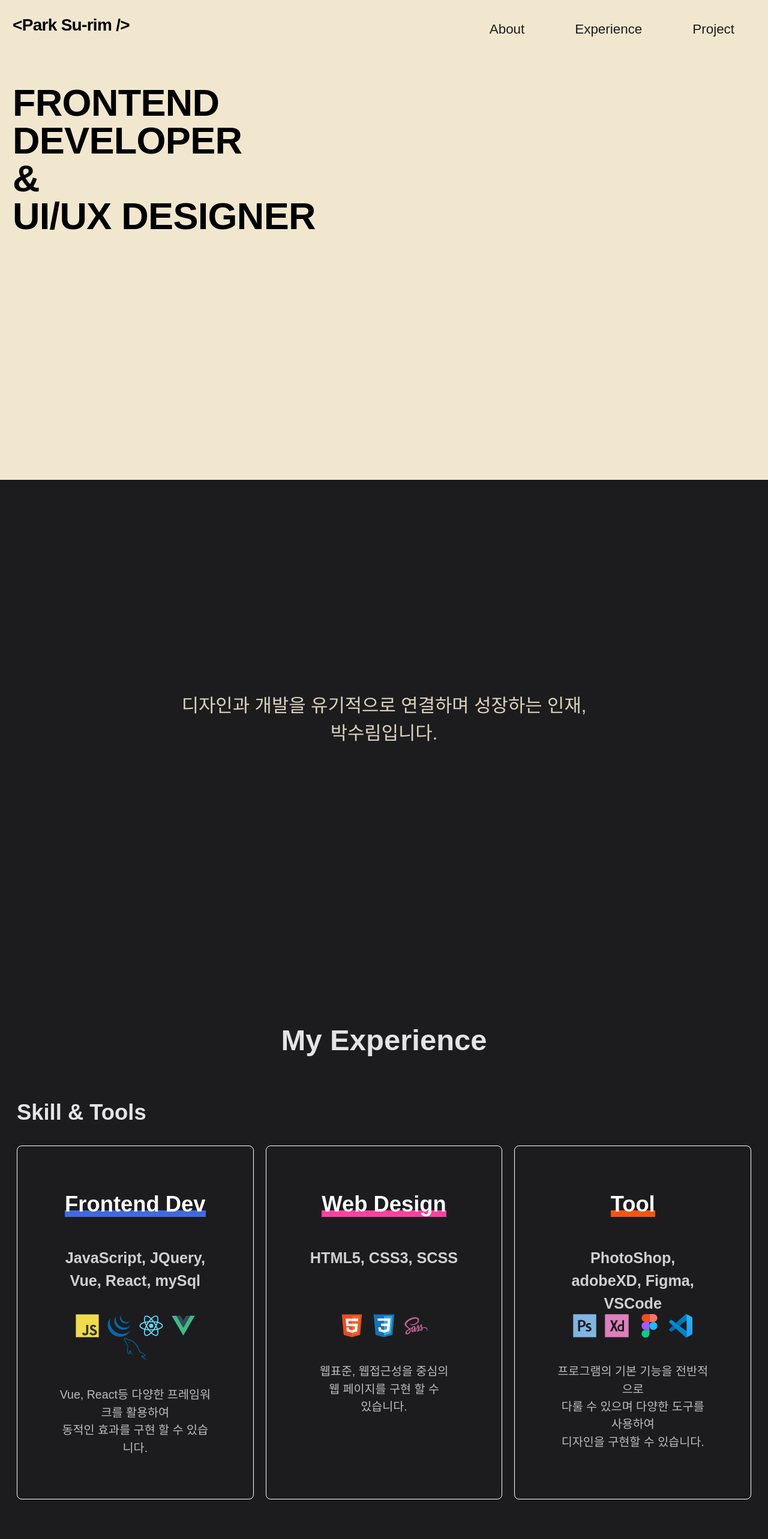
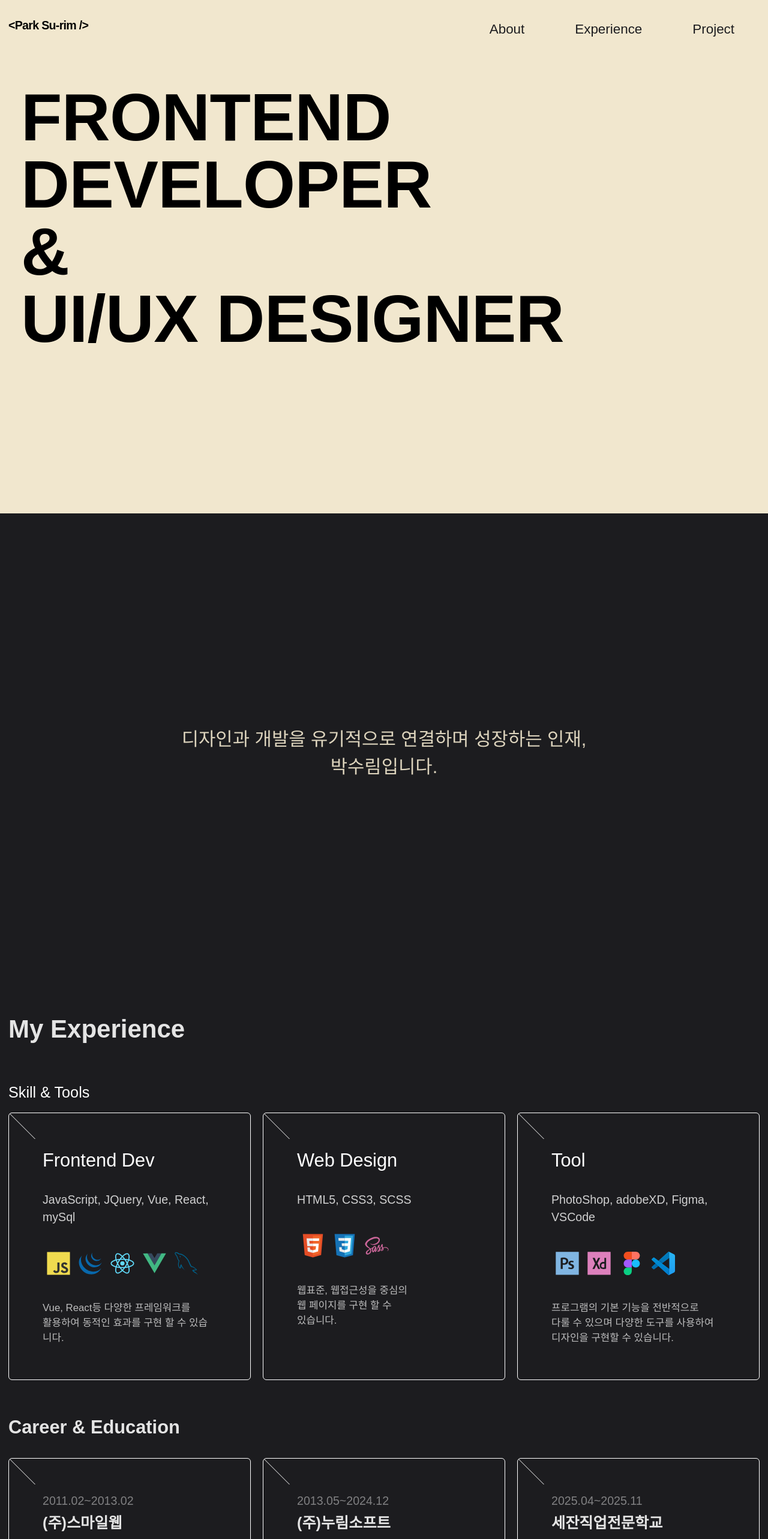
Before and after one commit to hollolo123/portfolio, a Vue app: page / in a window 1280 px wide. Shown: the top 2566 px of the page at 60% size. Built offline with nearby package versions, Linux system fonts and the light colour scheme.

Commit message:
design :: exp

```diff
--- a/src/styles/common/common.scss
+++ b/src/styles/common/common.scss
@@ -6,7 +6,7 @@ html { font-size: 14px; }
 body {
   font: {
     family: 'Pretenadrd', Arial, Helvetica, sans-serif;
-    size: 1.6rem;
+    size: 1.4rem;
     weight: 400;
   }
   min-width: 420px;
@@ -16,10 +16,10 @@ body {
 a { text-decoration: none; color: inherit; }
 
 /* h */
-h1 { font-size: 4rem; font-weight: 700; }
-h2 { font-size: 3.5rem; font-weight: 700; }
-h3 { font-size: 2.6rem; font-weight: 600; }
-h4 { font-size: 2.5rem;}
+h1 { font-size: 3.5rem; font-weight: 700; }
+h2 { font-size: 3rem; font-weight: 700; }
+h3 { font-size: 2.2rem; font-weight: 600; }
+h4 { font-size: 1.4rem;}
 
 
 /* topBtn */
@@ -84,8 +84,8 @@ h4 { font-size: 2.5rem;}
   }
 }
 
-// @media all and (min-width:1921px) {
-//   .inner {
-//     max-width: 1440px;
-//   }
-// }
+@media all and (min-width:1921px) {
+  .inner {
+    max-width: 1440px;
+  }
+}
--- a/src/styles/layout/experience.scss
+++ b/src/styles/layout/experience.scss
@@ -6,8 +6,11 @@
   > h3 {
     width: 100%;
     display: block;
-    margin: 2rem 0;
+    margin: 1rem 0;
     text-align: left;
+    font-size: 1.8rem;
+    font-weight: normal;
+    color:#fff;
   }
   .exp__wrap {
     display: flex;
@@ -15,46 +18,36 @@
     gap: 20px;
   }
   .exp__box {
+    position: relative;
     width:100%;
     border: 1px solid #fff;
-    border-radius: 8px;
+    border-radius: 6px;
     padding: 5rem;
+    text-align: left;
     box-sizing: border-box;
+
+    &::after {
+      content: '';
+      display: block;
+      position: absolute;
+      top: 1px;
+      left: 22px;
+      width: 1px;
+      height: 3rem;
+      background: #fff;
+      transform: skewX(-135deg);
+    }
     .tit, .tit2, .tit3 {
       position: relative;
       display: inline-block;
-      font-size: 2.6rem;
-      font-weight: 600;
+      font-size: 2.2rem;
+      font-weight: 500;
       color: #fff;
-      height: 5rem;
       z-index: 0;
-      &::after {
-        content: '';
-        position: absolute;
-        left: 0;
-        bottom: 1.6rem;
-        width: 100%;
-        height: 0.8rem;
-        background: #4169e1;
-        z-index: -1;
-      }
-
-    }
-    .tit2 {
-      &::after {
-        background: #FB41A1;
-      }
-    }
-    .tit3 {
-      &::after {
-        background: #F35512;
-      }
     }
     .skill {
-      font-size: 1.8rem;
-      font-weight: 600;
-      margin: 2rem;
-      height: 5rem;
+      font-size: 1.4rem;
+      margin: 2rem 0;
       opacity: .9;
     }
     .icon {
@@ -74,7 +67,7 @@
     .txt {
       margin-top: 2.5rem;
       opacity: 0.8;
-      font-size: 1.4rem;
+      font-size: 1.2rem;
       font-weight: normal;
       > ul {
         > li {
@@ -95,7 +88,6 @@
         }
       }
     }
-
     .company {
       font-size: 1.8rem;
       font-weight: 600;
@@ -134,7 +126,7 @@
   .exp__wrapper {
     .exp__wrap {
       .exp__box {
-        padding: 5rem;
+        padding: 4rem;
       }
       .skill {
         margin: 2rem 5rem;
--- a/src/styles/layout/header.scss
+++ b/src/styles/layout/header.scss
@@ -31,9 +31,8 @@ header {
         a {
           display: inline-block;
           line-height: 6rem;
-          padding: 0 .5rem;
           font-weight: 700;
-          font-size: 2rem;
+          font-size: 1.4rem;
           letter-spacing: -0.05rem;
         }
       }
--- a/src/styles/layout/intro.scss
+++ b/src/styles/layout/intro.scss
@@ -1,4 +1,23 @@
 @use '@/styles/common/import/variables' as *;
+
+/* Intro */
+.main__slogan {
+  width: 100%;
+  height: 100vh;
+  padding: 8rem 0 0 1.5rem;
+  box-sizing: border-box;
+  text-align: left;
+  p {
+    font-size: 4.5rem;
+    font-weight: 700;
+    line-height: 4.5rem;
+    letter-spacing: -0.05rem;
+  }
+  .text {
+    margin-top: 5rem;
+  }
+}
+
 
 .intro__bg{
   position: relative;
@@ -73,19 +92,20 @@
 }
 
 
-/* Intro */
-.main__slogan {
-  width: 100%;
-  padding: 8rem 0 0 1.5rem;
-  box-sizing: border-box;
-  text-align: left;
-  p {
-    font-size: 4.5rem;
-    font-weight: 700;
-    line-height: 4.5rem;
-    letter-spacing: -0.05rem;
-  }
-  .text {
-    margin-top: 5rem;
+@media (min-width:768px) {
+  .main__slogan {
+    p {
+      font-size: 8rem;
+      line-height: 8rem;
+    }
   }
 }
+
+@media (min-width:1440px) {
+  .main__slogan {
+    p {
+      font-size: 13rem;
+      line-height: 1;
+    }
+  }
+}
--- a/src/styles/layout/layout.scss
+++ b/src/styles/layout/layout.scss
@@ -10,11 +10,7 @@ section {
     color: #e4e4e4;
   }
   .contents {
-    padding: 2rem 0;
-    .inner {
-      padding: 5rem 2rem;
-      text-align: center;
-    }
+    padding: 2rem 1rem;
 
   }
 }
--- a/src/views/Experience.vue
+++ b/src/views/Experience.vue
@@ -20,8 +20,8 @@
                   <span><img src="@/assets/images/icon/MySQL.svg" alt="MySQL"></span>
                 </li>
                 <li class="txt">
-                  Vue, React등 다양한 프레임워크를 활용하여<br/>
-                  동적인 효과를 구현 할 수 있습니다.
+                  Vue, React등 다양한 프레임워크를<br/>
+                  활용하여 동적인 효과를 구현 할 수 있습니다.
                 </li>
               </ul>
             </div>
@@ -87,18 +87,6 @@
             </ExpBoxComp>
           </div>
         </div>
-        <!-- <div class="exp__wrapper">
-          <Title subtitle="Education" />
-          <div class="exp__wrap">
-            <ExpBoxComp
-              date="2025.04~2025.11"
-              company="세잔직업전문학교"
-              team="교육 및 훈련"
-              txt1="프론트엔드 개발 과정 교육"
-              txt2="HTML, CSS, JavaScript, Vue, React, Node.js, db등">
-            </ExpBoxComp>
-          </div>
-        </div> -->
       </div>
     </div>
   </section>
```
